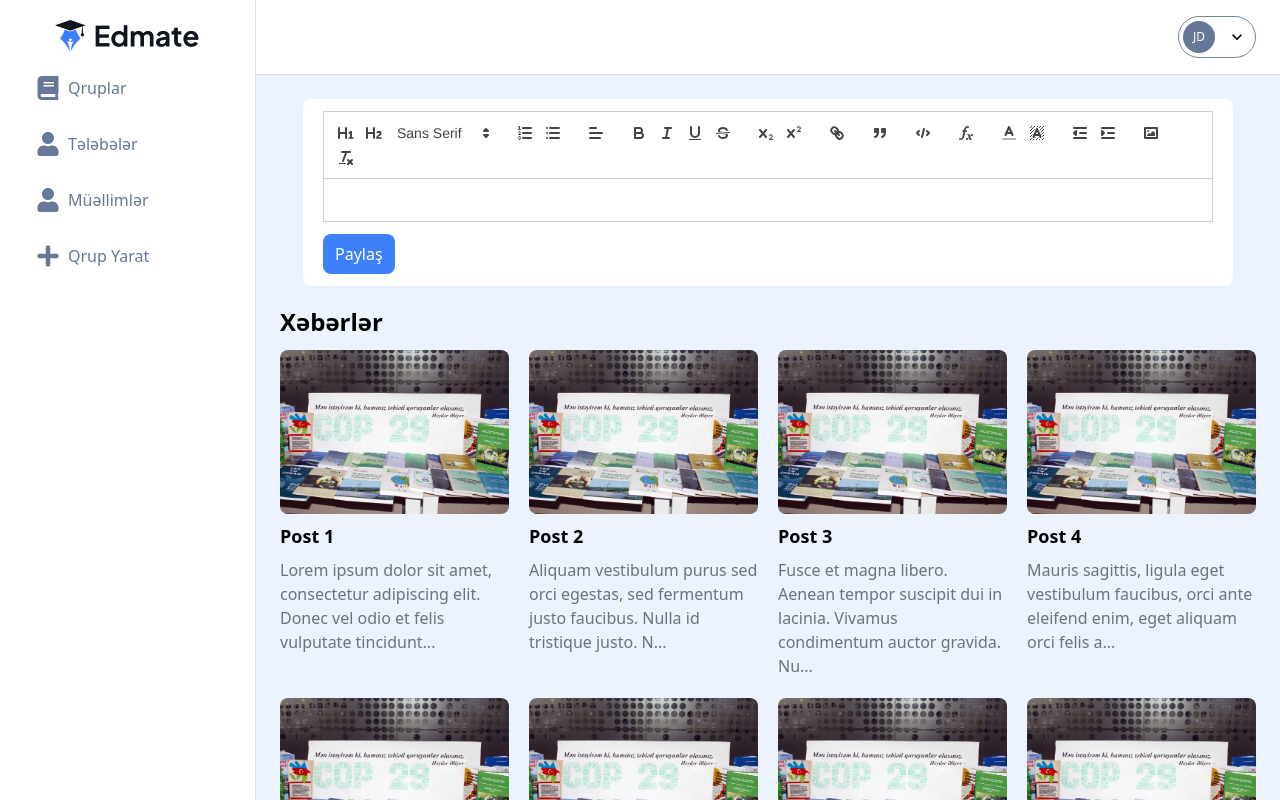
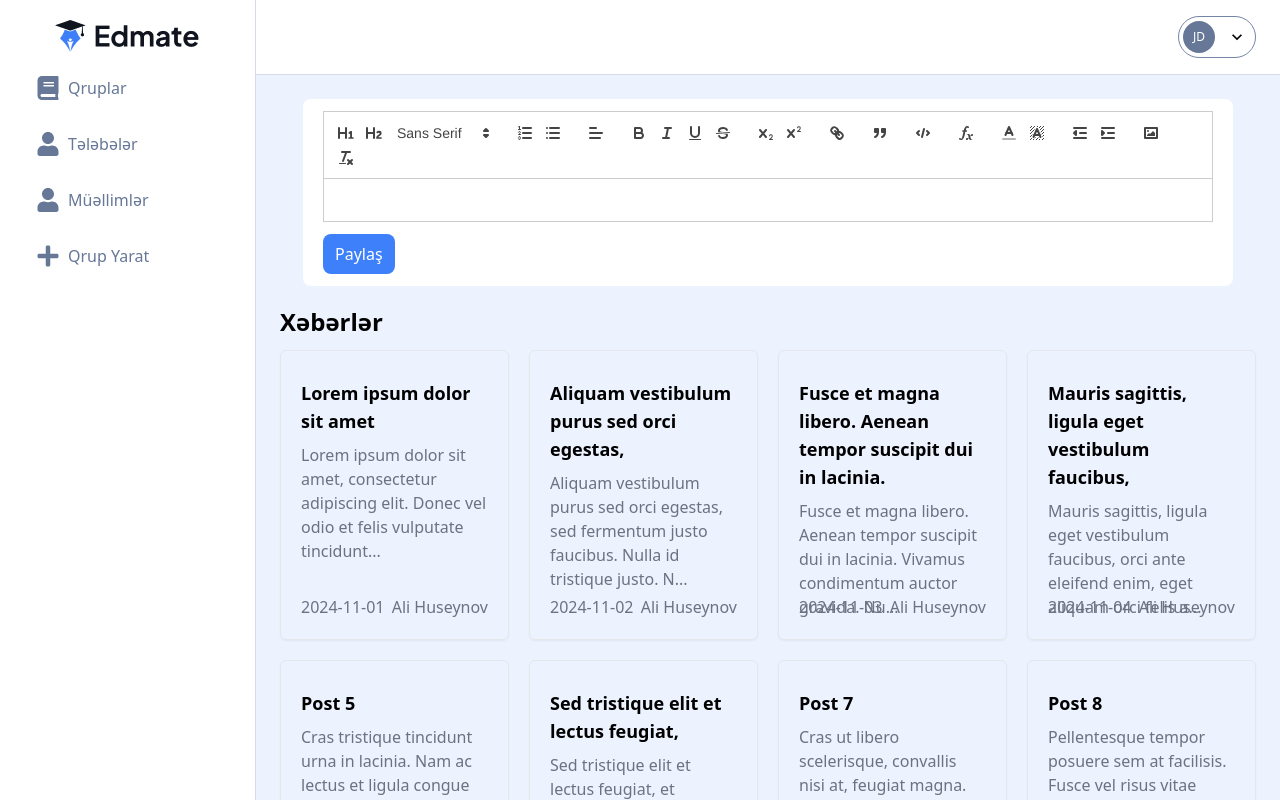
Before and after one commit to huseynovali/LMS_Frontend, a React (Vite) app: page /admin in a window 1280 px wide. Shown: the top 800 px of the page. Built offline with nearby package versions, Linux system fonts and the light colour scheme.

Commit message:
config posts page

```diff
--- a/src/components/home/HomePosts.tsx
+++ b/src/components/home/HomePosts.tsx
@@ -1,25 +1,31 @@
 import { posts } from "../../fakedata";
-import postimage from "../../assets/post.jpg";
+import { Link } from "react-router-dom";
 function HomePosts() {
   return (
     <div className="w-full  rounded-lg ">
-      <div className="grid grid-cols-12 gap-5">
+      <div className="grid grid-cols-12 gap-5 ">
         {posts.map((post) => (
-          <div
+          <Link
+            to={`/post/${post.id}`}
             key={post.id}
-            className="col-span-12 md:col-span-6 lg:col-span-3 "
+            className="col-span-12 md:col-span-6 lg:col-span-3  relative border p-5 rounded-md shadow-sm hover:scale-[1.03]"
           >
-            <img src={postimage} alt="" className="rounded-lg" />
             <h2 className="text-lg font-semibold my-2">
-              {post.title.substring(0, 50)}
+              {post.title.split(" ").slice(0, 10).join(" ")}
             </h2>
+            <div className="h-[120px]">
+              <p className="text-gray-500">
+                {post.content.length > 100
+                  ? post.content.substring(0, 100) + "..."
+                  : post.content}
+              </p>
+            </div>
 
-            <p className="text-gray-500">
-              {post.content.length > 100
-                ? post.content.substring(0, 100) + "..."
-                : post.content}
-            </p>
-          </div>
+            <div className="flex justify-between items-center mt-3 px-5 absolute bottom-5 w-full left-0">
+              <span className="text-gray-500">{post.date}</span>
+              <span className="text-gray-500"> {post.author}</span>
+            </div>
+          </Link>
         ))}
       </div>
     </div>
--- a/src/fakedata.tsx
+++ b/src/fakedata.tsx
@@ -1198,28 +1198,28 @@
 export const posts = [
   {
     id: 1,
-    title: "Post 1",
+    title: "Lorem ipsum dolor sit amet",
     content: "Lorem ipsum dolor sit amet, consectetur adipiscing elit. Donec vel odio et felis vulputate tincidunt. Nulla ac venenatis nunc. Ut vehicula leo sit amet lectus feugiat, eu volutpat turpis dignissim. Nam tempor nulla ac lorem pharetra, ut sollicitudin nulla vehicula. Sed tempor libero et felis convallis, vel lacinia urna vehicula. Vestibulum eget interdum magna, id cursus felis. Aliquam erat volutpat. Nulla nec lorem ut metus malesuada varius. Aenean nec dui in nunc convallis auctor. In hac habitasse platea dictumst. Curabitur id urna quis nunc efficitur tempor vel ac erat. Suspendisse potenti. Integer lobortis orci eu dolor volutpat, ac interdum nisi feugiat. Mauris pharetra orci nec dui tincidunt, a hendrerit lorem fermentum. Sed lobortis venenatis justo, id dapibus purus ullamcorper id. Integer quis posuere felis. Ut auctor est sed turpis ultricies dictum. Nunc fermentum maximus nunc. Quisque convallis ligula vel arcu placerat, a convallis ex ullamcorper. Donec hendrerit malesuada metus ut elementum.",
     author: "Ali Huseynov",
     date: "2024-11-01",
   },
   {
     id: 2,
-    title: "Post 2",
+    title: "Aliquam vestibulum purus sed orci egestas,",
     content: "Aliquam vestibulum purus sed orci egestas, sed fermentum justo faucibus. Nulla id tristique justo. Nam hendrerit orci sit amet gravida dapibus. Curabitur sagittis ipsum a ultricies tincidunt. Cras fringilla, elit nec volutpat sollicitudin, libero ante rutrum libero, sed laoreet elit odio ut nulla. Mauris consequat dui vel velit placerat, non dictum orci bibendum. Integer congue risus vel sollicitudin laoreet. Phasellus gravida auctor ligula, ac lacinia purus faucibus in. Ut consequat risus quis lectus sodales, sed sollicitudin lorem tincidunt. Aenean sit amet erat volutpat, volutpat urna at, hendrerit ipsum. Duis nec ipsum at nisi sodales suscipit. Aliquam erat volutpat. Sed faucibus libero et vestibulum viverra. Fusce consectetur mollis erat, a efficitur urna maximus nec. Cras tempor erat id nunc cursus, at lobortis tortor fermentum. Nunc eget libero vel odio sollicitudin faucibus ac ac elit. Pellentesque sollicitudin, turpis eu vehicula feugiat, purus sapien feugiat lorem, non ultricies eros nulla eget nisi.",
     author: "Ali Huseynov",
     date: "2024-11-02",
   },
   {
     id: 3,
-    title: "Post 3",
+    title: "Fusce et magna libero. Aenean tempor suscipit dui in lacinia. Vivamus condimentum auctor gravida",
     content: "Fusce et magna libero. Aenean tempor suscipit dui in lacinia. Vivamus condimentum auctor gravida. Nunc ac ante nec nisl malesuada convallis. Sed auctor convallis orci in tempus. Integer maximus leo vel neque volutpat, sed maximus elit pretium. Curabitur interdum turpis libero, vel volutpat velit auctor sit amet. Proin lobortis odio at sapien vehicula placerat. Nulla sit amet nulla lorem. In maximus sem ac sollicitudin vestibulum. Aenean viverra ex vel lacus hendrerit, vel facilisis ante vehicula. Nunc malesuada orci sed felis cursus, et auctor magna placerat. Nam tincidunt velit id elit malesuada mollis. Nam imperdiet, sapien non facilisis fermentum, eros augue tincidunt ligula, in pharetra purus metus ac lorem. Sed pharetra suscipit sapien vel hendrerit. Etiam convallis ultricies nulla, vitae auctor nunc. Donec pretium suscipit turpis, sit amet viverra neque suscipit vel. Sed rhoncus ipsum ut ante vehicula, eget laoreet nisi pellentesque. Pellentesque consequat vitae orci id viverra. Etiam venenatis orci ut neque ultricies, eu egestas nisl aliquet.",
     author: "Ali Huseynov",
     date: "2024-11-03",
   },
   {
     id: 4,
-    title: "Post 4",
+    title: "Mauris sagittis, ligula eget vestibulum faucibus, ",
     content: "Mauris sagittis, ligula eget vestibulum faucibus, orci ante eleifend enim, eget aliquam orci felis a purus. Integer egestas, erat vitae tempor dignissim, purus velit egestas lectus, ut consequat enim lorem et eros. Nam mollis ipsum ligula, a luctus urna suscipit id. Sed accumsan magna ipsum, eget bibendum risus gravida id. Etiam congue risus ipsum, non ullamcorper odio mollis in. Integer ut tortor nec eros sodales maximus et ac ante. Phasellus vehicula lobortis nisi, eu placerat enim viverra id. Pellentesque vestibulum massa in dui sollicitudin suscipit. In lobortis magna eget eros scelerisque, sit amet tristique ipsum maximus. Aenean rhoncus, magna at gravida rhoncus, ante sem accumsan enim, id maximus nisi augue at augue. Aliquam ultricies volutpat lorem id condimentum. Cras euismod eros eget lectus convallis tempus. Sed in tortor at lectus gravida iaculis vel sit amet enim. Sed malesuada, lorem eget laoreet luctus, elit ipsum tempor risus, eget ullamcorper dui ligula vitae libero. In at justo placerat, varius eros at, cursus justo. Fusce sit amet magna et metus laoreet tempus.",
     author: "Ali Huseynov",
     date: "2024-11-04",
@@ -1233,7 +1233,7 @@
   },
   {
     id: 6,
-    title: "Post 6",
+    title: "Sed tristique elit et lectus feugiat,",
     content: "Sed tristique elit et lectus feugiat, et pretium nunc iaculis. Cras egestas quam sit amet orci condimentum, non condimentum lectus sollicitudin. Donec mollis ipsum velit, ut cursus sapien volutpat eget. Nam mollis nibh eu velit consequat cursus. Integer sit amet fringilla ante, at tincidunt velit. Etiam sagittis tempor dui. Curabitur in varius elit. Integer nec laoreet risus. Suspendisse ut quam dolor. Donec at tristique nisi. Integer euismod ac augue vitae volutpat. Etiam pharetra, mi id tincidunt viverra, mauris lorem posuere risus, ac dictum lacus ante eu leo. Sed dapibus bibendum magna a rutrum. Nulla viverra sem nec elit faucibus, sed auctor tortor lacinia. Ut non est sem. Nam auctor convallis turpis at efficitur.",
     author: "Ali Huseynov",
     date: "2024-11-06",
```
